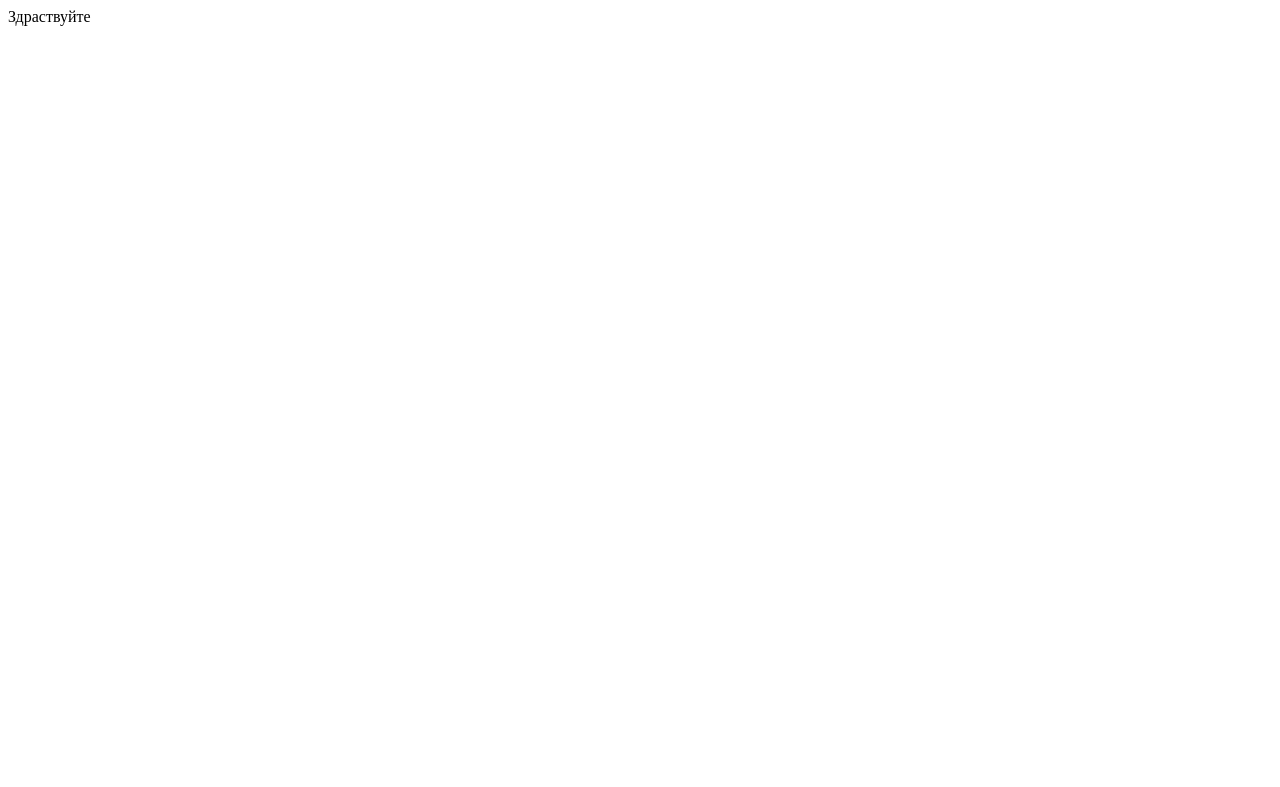
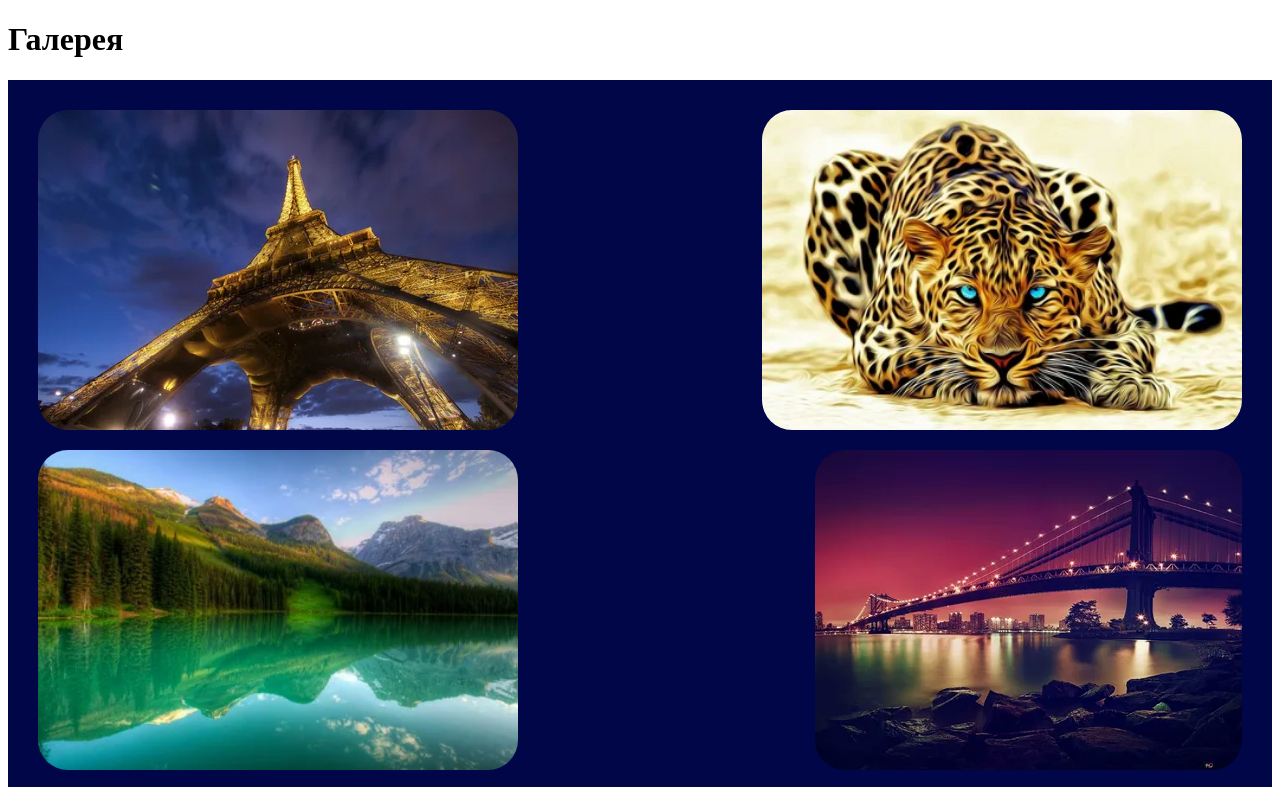
Before and after one commit to nurtik550/nurtik550.github.io, a plain HTML site: page index.html in a window 1280 px wide. Shown: the top 787 px of the page. Drawn offline with Linux system fonts and the light colour scheme.

Commit message:
Мойсайт

```diff
--- a/index.html
+++ b/index.html
@@ -4,10 +4,21 @@
     <meta charset="UTF-8">
     <meta name="viewport" content="width=device-width, initial-scale=1.0">
     <title>Document</title>
+    <link rel="stylesheet" href="style.css">
 </head>
 <body>
-    <div>
-      Здраствуйте
+    <div class="header">
+        <h1>Галерея</h1>
+    </div>
+    <div class="gallery">
+        <img src="img/s.jpeg" alt="">
+        <img src="img/t.jpeg" alt="">
+        <img src="img/w.jpeg" alt="">
+        <img src="img/z.jpeg" alt="">
+        <img src="img/b.jpeg" alt="">
+        <img src="img/h.jpeg" alt="">
+        <img src="img/k.jpeg" alt="">
+        <img src="img/l.jpeg" alt="">
     </div>
 </body>
 </html>
--- /dev/null
+++ b/style.css
@@ -0,0 +1,17 @@
+.header{
+
+}
+.gallery{
+    display: flex;
+    flex-wrap: wrap;
+    justify-content: space-between;
+    padding: 20px;
+    background-color: #000647;
+}
+.gallery img{
+    width: calc(33%-20px);
+    height: auto;
+    object-fit: cover;
+    margin: 10px;
+    border-radius: 30px;
+}
```
Also changed, not shown: img/b.jpeg (added), img/h.jpeg (added), img/k.jpeg (added), img/l.jpeg (added), img/s.jpeg (added), img/t.jpeg (added), img/w.jpeg (added), img/z.jpeg (added).
